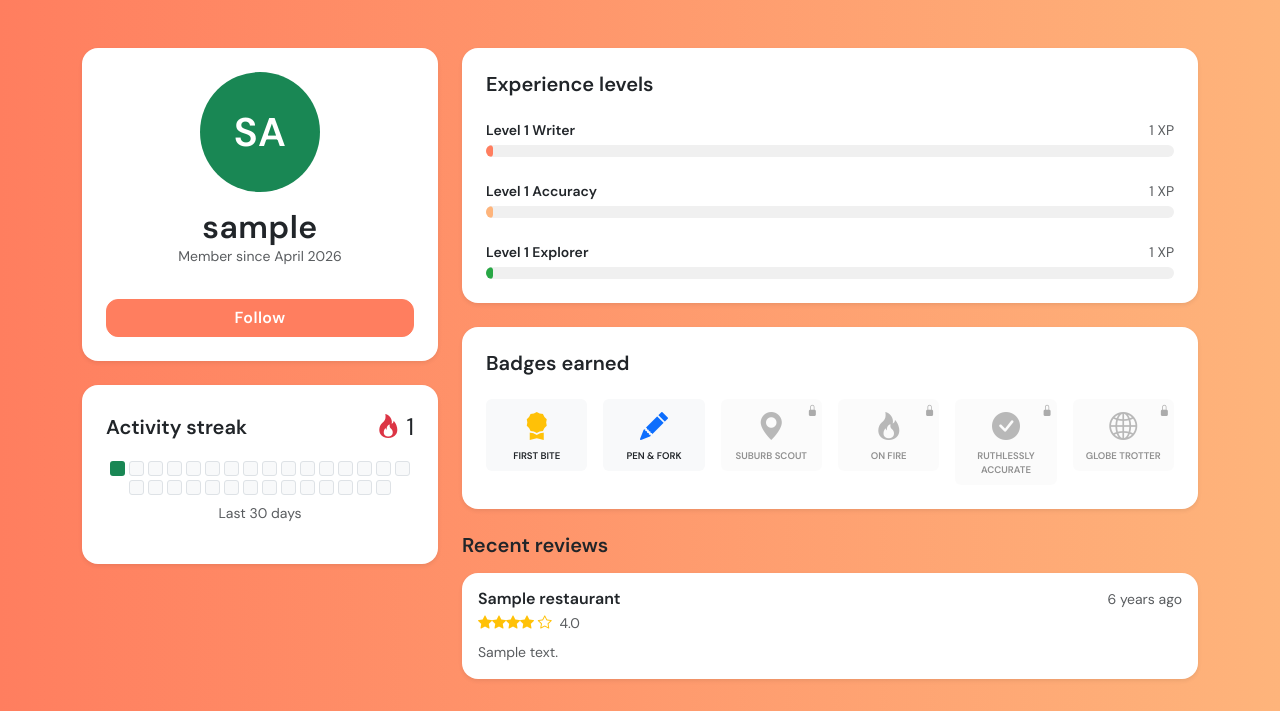
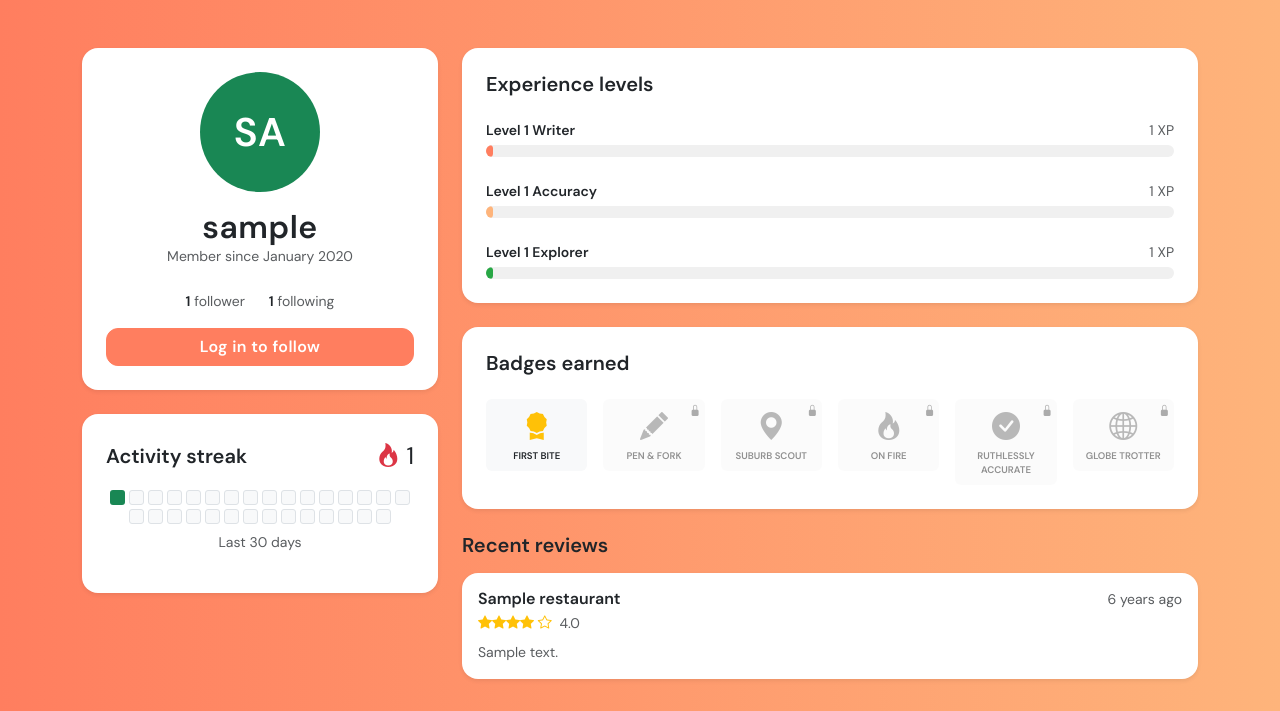
Before and after one commit to kynaaaan/CITS3403, a Flask app: a page that uses app/templates/social/profile.html in a window 1280 px wide. Shown: the part 61-772 px from the top of the page. Run offline with Flask 3, Linux system fonts and the light colour scheme; tables that the repository leaves empty hold one stand-in row (values such as "Sample post"); some libraries are stand-ins or nearby versions.

Commit message:
Changes to badge propogation logic and follower/is_owner logic - Fix followers.count() in social/routes.py - Create social.js for AJAX follow/unfollow - Build BADGES metadata register and make profile badges iterate over user.badges - Replaced hardcoded account creation date in profile

```diff
--- a/app/gamification/logic.py
+++ b/app/gamification/logic.py
@@ -1,4 +1,5 @@
-from app.models import LikeDimension, User, BadgeType, Badge
+from app.models import LikeDimension, User, Badge
+from app.gamification.badges import BadgeType
 from datetime import datetime, timezone, timedelta
 
 WRITING_XP_PER_LIKE       = 10
--- a/app/models.py
+++ b/app/models.py
@@ -7,6 +7,7 @@ from sqlalchemy import Enum, UniqueConstraint
 from werkzeug.security import check_password_hash, generate_password_hash
 
 from app import db, login_manager
+from app.gamification.badges import BadgeType
 
 
 def _utcnow():
@@ -176,18 +177,6 @@ class ReviewLike(db.Model):
     review = db.relationship("Review", back_populates="likes")
 
 
-class BadgeType(enum.Enum):
-    """
-    Badge types and their accompanying reqs
-    """
-    FIRST_BITE = "first_bite" # First review posted
-    SUBURB_SCOUT = "suburb_scout" # 5+ distinct suburbs reviewed
-    GLOBE_TROTTER = "globe_trotter" # 6+ distinct cuisines reviewed
-    ON_FIRE = "on_fire" # 7 day streak
-    PEN_AND_FORK = "pen_and_fork" # Level 5 Writing XP
-    RUTHLESSLY_ACCURATE = "ruthlessly_accurate"  # 50 accuracy likes received
-
-
 class Follow(db.Model):
     __tablename__ = "follows"
     __table_args__ = (
--- a/app/social/routes.py
+++ b/app/social/routes.py
@@ -7,6 +7,7 @@ from app import db
 from app.models import User
 from app.models import Review
 from app.models import Badge
+from app.gamification.badges import badge_cards_for
 from app.gamification.logic import level_for_xp
 
 
@@ -45,6 +46,7 @@ def profile(username):
 
     reviews = []
     badges = []
+    badge_cards = []
     total_xp = 0
     xp_bars = []
 
@@ -59,6 +61,7 @@ def profile(username):
         badges = Badge.query.filter_by(
             user_id=user.id
         ).all()
+        badge_cards = badge_cards_for(badges)
 
         total_xp = (
             user.writing_xp
@@ -80,14 +83,22 @@ def profile(username):
                 'progress': progress,
             })
 
+    follower_count = len(user.followers)
+    following_count = len(user.following)
+
     return render_template(
         'social/profile.html',
         user=user,
         reviews=reviews,
         badges=badges,
+        badge_cards=badge_cards,
         total_xp=total_xp,
         xp_bars=xp_bars,
         user_is_private=user_is_private,
+        is_owner=is_owner,
+        is_follower=is_follower,
+        follower_count=follower_count,
+        following_count=following_count,
     )
 
 @bp.route('/follow/<username>/', methods=['POST'])
@@ -112,7 +123,7 @@ def follow(username):
 
     return jsonify({
         'following': True,
-        'follower_count': user.followers.count()
+        'follower_count': len(user.followers),
     })
 
 
@@ -132,5 +143,5 @@ def unfollow(username):
 
     return jsonify({
         'following': False,
-        'follower_count': user.followers.count()
+        'follower_count': len(user.followers),
     })
--- /dev/null
+++ b/app/static/js/social.js
@@ -0,0 +1,50 @@
+/*
+ * Follow / unfollow handling for profile pages.
+ *
+ * Markup contract — any element with class `.follow-btn`:
+ *   data-username   target user's username (already lowercased server-side)
+ *   data-following  current state, string "true" or "false"
+ *
+ * CSRF: the token is read from the <meta name="csrf-token"> tag set in base.html
+ * and sent as the X-CSRFToken header (the name Flask-WTF expects by default).
+ */
+$(function () {
+    const csrfToken = $('meta[name="csrf-token"]').attr('content');
+
+    $(document).on('click', '.follow-btn', function () {
+        const $btn = $(this);
+        if ($btn.prop('disabled')) return;
+
+        const username = $btn.data('username');
+        const isFollowing = String($btn.data('following')) === 'true';
+        const url = (isFollowing ? '/unfollow/' : '/follow/') + username + '/';
+
+        $btn.prop('disabled', true);
+
+        $.ajax({
+            url: url,
+            method: 'POST',
+            headers: { 'X-CSRFToken': csrfToken },
+        }).done(function (resp) {
+            const nowFollowing = !!resp.following;
+            $btn.data('following', nowFollowing ? 'true' : 'false');
+            $btn.text(nowFollowing ? 'Unfollow' : 'Follow');
+            $btn.toggleClass('btn-primary', !nowFollowing);
+            $btn.toggleClass('btn-outline-primary', nowFollowing);
+
+            if (typeof resp.follower_count === 'number') {
+                const $count = $('.follower-count');
+                $count.text(resp.follower_count);
+                $count.next('.text-muted').text(
+                    resp.follower_count === 1 ? 'follower' : 'followers'
+                );
+            }
+        }).fail(function (xhr) {
+            const msg = (xhr.responseJSON && xhr.responseJSON.error) ||
+                        'Could not update follow state. Try again.';
+            alert(msg);
+        }).always(function () {
+            $btn.prop('disabled', false);
+        });
+    });
+});
--- a/app/templates/social/profile.html
+++ b/app/templates/social/profile.html
@@ -14,8 +14,15 @@
         </div>
         <h2 class="fw-bold">This profile is private</h2>
         <p class="text-muted">Follow this user to see their foodie journey and reviews.</p>
-        <button class="btn btn-primary px-4 mt-2"
-                data-username="{{ user.username|lower }}">Request to follow</button>
+        {% if current_user.is_authenticated and not is_owner %}
+        <button class="btn btn-primary px-4 mt-2 follow-btn"
+                data-username="{{ user.username|lower }}"
+                data-following="{{ 'true' if is_follower else 'false' }}">
+            {{ 'Unfollow' if is_follower else 'Follow' }}
+        </button>
+        {% elif not current_user.is_authenticated %}
+        <a class="btn btn-primary px-4 mt-2" href="{{ url_for('auth.login') }}">Log in to follow</a>
+        {% endif %}
     </div>
 
     {% else %}
@@ -30,11 +37,38 @@
                     {{ user.initials }}
                 </div>
                 <h2 class="mb-0">{{ user.username }}</h2>
-                <p class="text-muted small">Member since April 2026</p>
-                <button class="btn btn-primary w-100 mt-3"
-                        data-username="{{ user.username|lower }}">
-                    Follow
-                </button>
+                <p class="text-muted small">
+                    Member since {{ user.created_at.strftime('%B %Y') }}
+                </p>
+
+                <div class="d-flex justify-content-center gap-4 my-2 small">
+                    <div>
+                        <span class="fw-bold follower-count">{{ follower_count }}</span>
+                        <span class="text-muted">follower{{ '' if follower_count == 1 else 's' }}</span>
+                    </div>
+                    <div>
+                        <span class="fw-bold">{{ following_count }}</span>
+                        <span class="text-muted">following</span>
+                    </div>
+                </div>
+
+                {% if is_owner %}
+                    <a class="btn btn-outline-secondary w-100 mt-2"
+                       href="{{ url_for('social.profile', username=current_user.username) }}#edit"
+                       aria-disabled="true">
+                        <i class="bi bi-pencil"></i> Edit profile
+                    </a>
+                {% elif current_user.is_authenticated %}
+                    <button class="btn {{ 'btn-outline-primary' if is_follower else 'btn-primary' }} w-100 mt-2 follow-btn"
+                            data-username="{{ user.username|lower }}"
+                            data-following="{{ 'true' if is_follower else 'false' }}">
+                        {{ 'Unfollow' if is_follower else 'Follow' }}
+                    </button>
+                {% else %}
+                    <a class="btn btn-primary w-100 mt-2" href="{{ url_for('auth.login') }}">
+                        Log in to follow
+                    </a>
+                {% endif %}
             </div>
 
             <div class="card shadow-sm p-4 mb-4">
@@ -75,57 +109,31 @@
                 {% endfor %}
             </div>
 
-            {# Badges are still hardcoded — no user.badges field yet. #}
+            {# Badge grid is driven by app.gamification.badges.badge_cards_for(): #}
+            {#   - one card per BadgeType in BADGE_ORDER                          #}
+            {#   - earned cards show full colour; locked cards are greyed + lock  #}
+            {#   - title attribute carries the threshold blurb on hover           #}
             <div class="card shadow-sm p-4 mb-4">
                 <h5 class="fw-bold mb-4">Badges earned</h5>
                 <div class="row row-cols-3 row-cols-md-6 g-3 text-center">
-
+                    {% for card in badge_cards %}
                     <div class="col">
-                        <div class="badge-box bg-light p-2 rounded">
-                            <i class="bi bi-award-fill text-warning fs-3"></i>
-                            <div style="font-size: 0.6rem; font-weight: bold;">FIRST BITE</div>
+                        <div class="badge-box bg-light p-2 rounded position-relative
+                                    {% if not card.earned %}opacity-50{% endif %}"
+                             {% if not card.earned %}style="filter: grayscale(1);"{% endif %}
+                             title="{{ card.description }} ({{ card.threshold }})">
+                            <i class="bi {{ card.icon }} fs-3
+                                      {{ card.colour_class if card.earned else 'text-secondary' }}"></i>
+                            {% if not card.earned %}
+                            <i class="bi bi-lock-fill position-absolute top-0 end-0 p-1 text-danger"
+                               style="font-size: 0.7rem;"></i>
+                            {% endif %}
+                            <div style="font-size: 0.6rem; font-weight: bold;">
+                                {{ card.label|upper }}
+                            </div>
                         </div>
                     </div>
-
-                    <div class="col">
-                        <div class="badge-box bg-light p-2 rounded">
-                            <i class="bi bi-pencil-fill text-primary fs-3"></i>
-                            <div style="font-size: 0.6rem; font-weight: bold;">PEN &amp; FORK</div>
-                        </div>
-                    </div>
-
-                    <div class="col">
-                        <div class="badge-box bg-light p-2 rounded opacity-50 position-relative" style="filter: grayscale(1);">
-                            <i class="bi bi-geo-alt-fill fs-3 text-secondary"></i>
-                            <i class="bi bi-lock-fill position-absolute top-0 end-0 p-1 text-danger" style="font-size: 0.7rem;"></i>
-                            <div style="font-size: 0.6rem; font-weight: bold;">SUBURB SCOUT</div>
-                        </div>
-                    </div>
-
-                    <div class="col">
-                        <div class="badge-box bg-light p-2 rounded opacity-50 position-relative" style="filter: grayscale(1);">
-                            <i class="bi bi-fire fs-3 text-secondary"></i>
-                            <i class="bi bi-lock-fill position-absolute top-0 end-0 p-1 text-danger" style="font-size: 0.7rem;"></i>
-                            <div style="font-size: 0.6rem; font-weight: bold;">ON FIRE</div>
-                        </div>
-                    </div>
-
-                    <div class="col">
-                        <div class="badge-box bg-light p-2 rounded opacity-50 position-relative" style="filter: grayscale(1);">
-                            <i class="bi bi-check-circle-fill fs-3 text-secondary"></i>
-                            <i class="bi bi-lock-fill position-absolute top-0 end-0 p-1 text-danger" style="font-size: 0.7rem;"></i>
-                            <div style="font-size: 0.6rem; font-weight: bold;">RUTHLESSLY ACCURATE</div>
-                        </div>
-                    </div>
-
-                    <div class="col">
-                        <div class="badge-box bg-light p-2 rounded opacity-50 position-relative" style="filter: grayscale(1);">
-                            <i class="bi bi-globe2 fs-3 text-secondary"></i>
-                            <i class="bi bi-lock-fill position-absolute top-0 end-0 p-1 text-danger" style="font-size: 0.7rem;"></i>
-                            <div style="font-size: 0.6rem; font-weight: bold;">GLOBE TROTTER</div>
-                        </div>
-                    </div>
-
+                    {% endfor %}
                 </div>
             </div>
 
@@ -159,3 +167,8 @@
     {% endif %}
 </div>
 {% endblock %}
+
+{% block scripts %}
+    <script src="https://cdn.jsdelivr.net/npm/jquery@3.7.1/dist/jquery.min.js"></script>
+    <script src="{{ url_for('static', filename='js/social.js') }}"></script>
+{% endblock %}
```
Also changed, not shown: app/gamification/badges.py (added, +107 -0 lines), tests/test_model_logic.py (+10 -5 lines).
